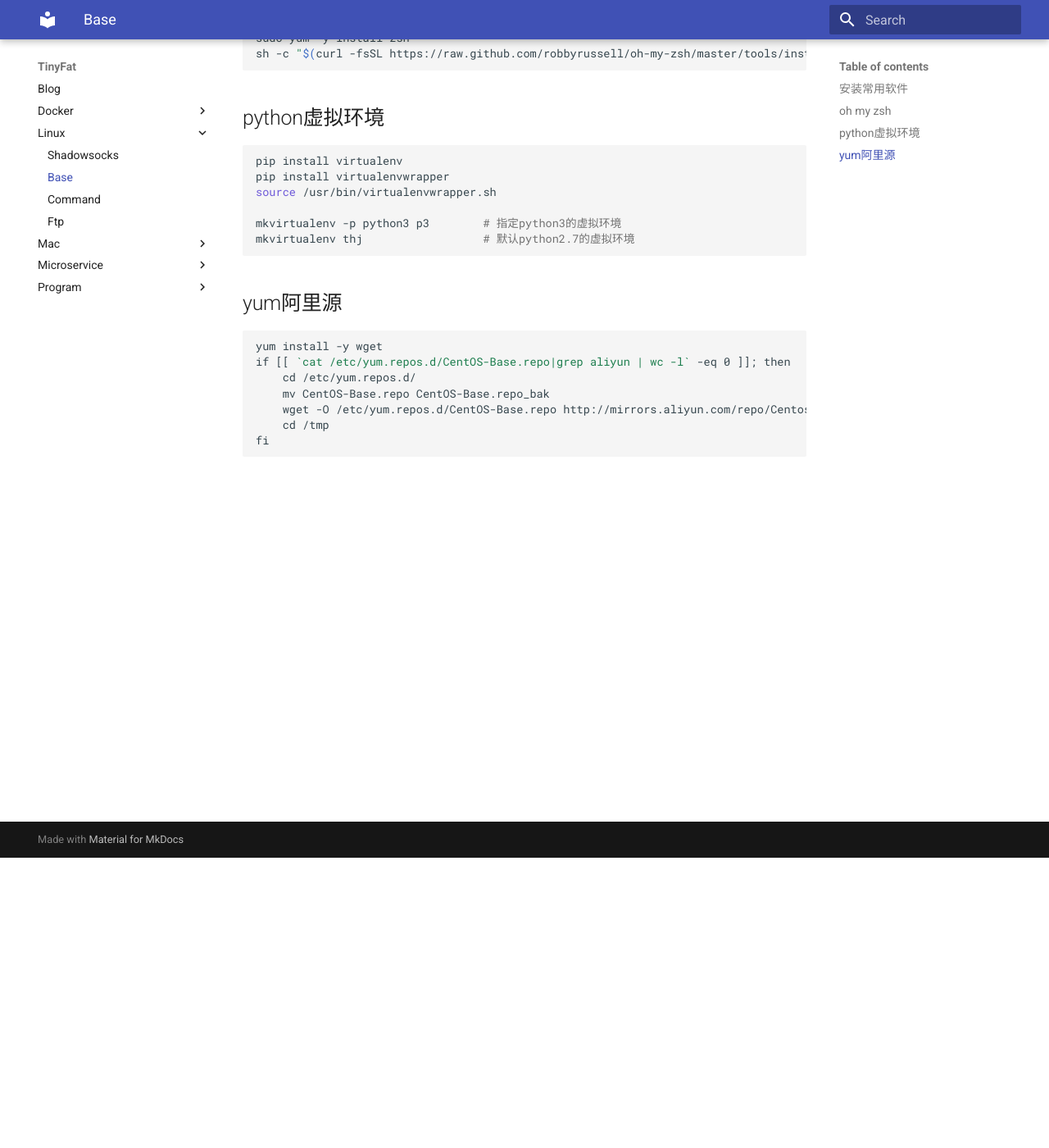
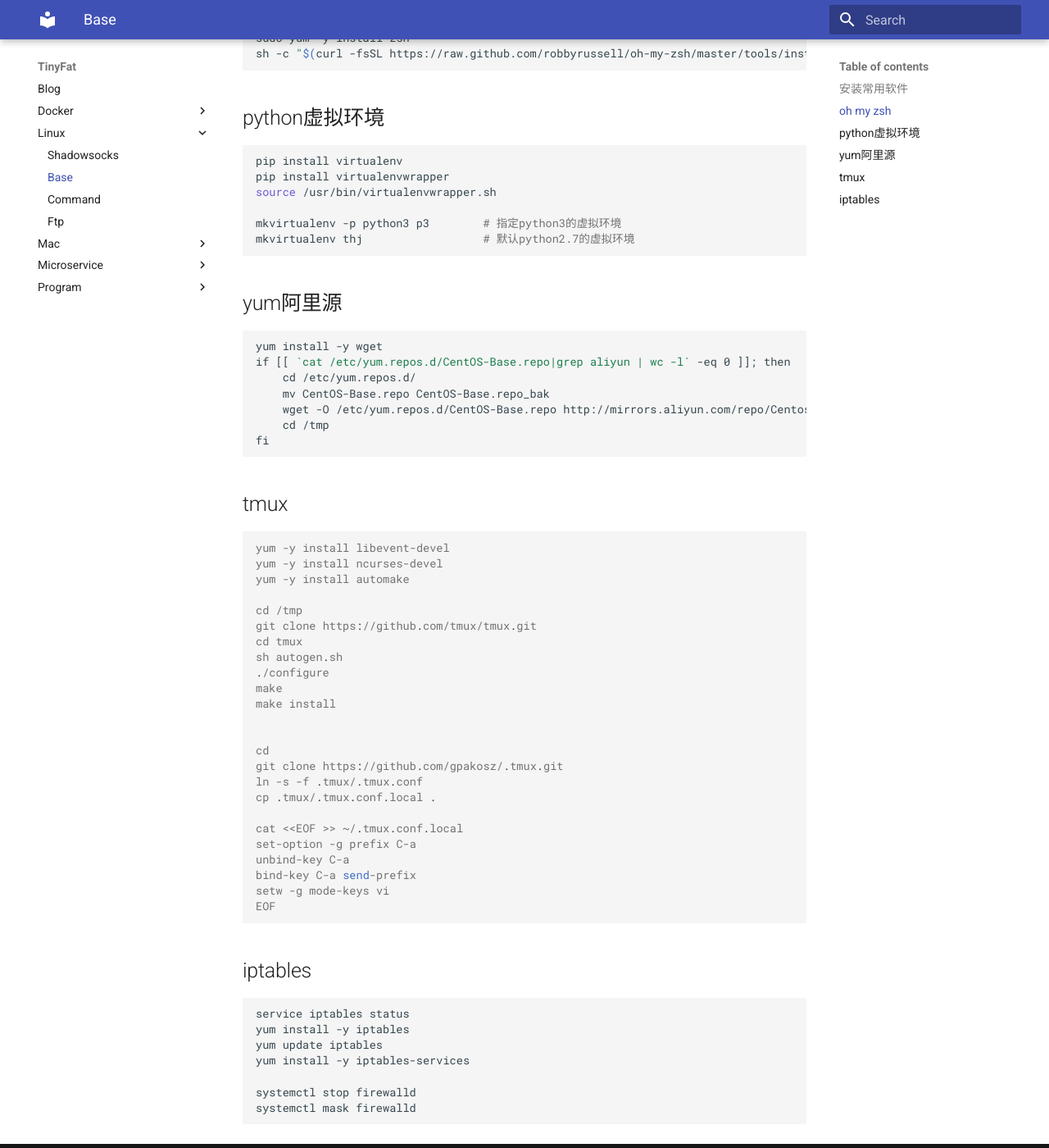
Before and after one commit to thj8/blog, an MkDocs documentation site: the page built from docs/Linux/base.md, in a window 1280 px wide and 1400 px high, scrolled down 354 px. Shown: the whole window at 82% size. Built offline with MkDocs 1.6.1 and Material for MkDocs 9.7.7, drawn with Linux system fonts in a browser that asks for light colours.

Commit message:
add tmux iptables

````diff
--- a/docs/Linux/base.md
+++ b/docs/Linux/base.md
@@ -35,3 +35,44 @@
     cd /tmp
 fi
 ```
+
+## tmux
+
+```
+yum -y install libevent-devel
+yum -y install ncurses-devel
+yum -y install automake
+
+cd /tmp
+git clone https://github.com/tmux/tmux.git
+cd tmux
+sh autogen.sh
+./configure
+make
+make install
+
+
+cd
+git clone https://github.com/gpakosz/.tmux.git
+ln -s -f .tmux/.tmux.conf
+cp .tmux/.tmux.conf.local .
+
+cat <<EOF >> ~/.tmux.conf.local
+set-option -g prefix C-a
+unbind-key C-a
+bind-key C-a send-prefix
+setw -g mode-keys vi
+EOF
+```
+
+## iptables
+
+```
+service iptables status
+yum install -y iptables
+yum update iptables
+yum install -y iptables-services
+
+systemctl stop firewalld
+systemctl mask firewalld
+```
````
